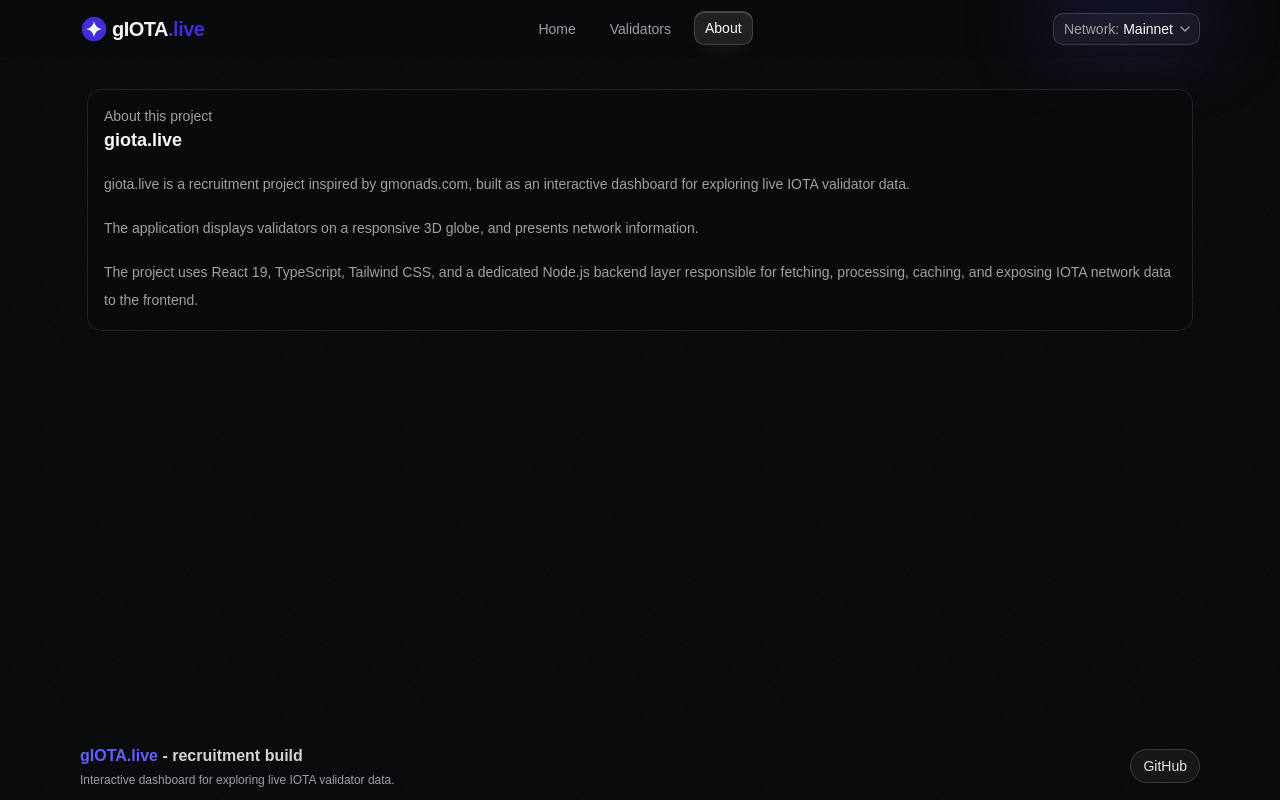
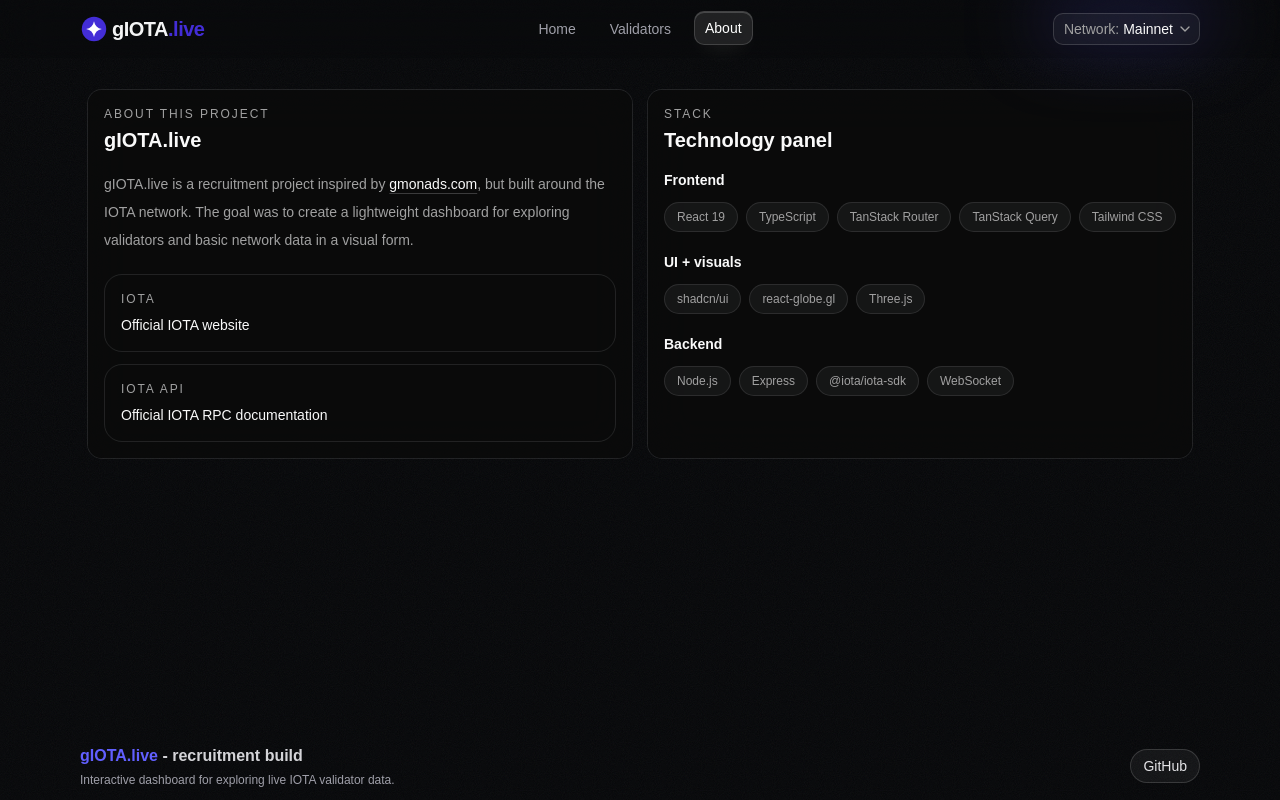
Before and after one commit to HIYJOKOU/iotlas, a React (Vite) app in the folder client/: page /about in a window 1280 px wide. Built offline with nearby package versions, Linux system fonts and the light colour scheme.

Commit message:
feat(client): pimped about page

```diff
--- a/client/src/routes/about.tsx
+++ b/client/src/routes/about.tsx
@@ -5,34 +5,106 @@
   component: RouteComponent,
 })
 
+const stackGroups = [
+  {
+    title: 'Frontend',
+    items: ['React 19', 'TypeScript', 'TanStack Router', 'TanStack Query', 'Tailwind CSS'],
+  },
+  {
+    title: 'UI + visuals',
+    items: ['shadcn/ui', 'react-globe.gl', 'Three.js'],
+  },
+  {
+    title: 'Backend',
+    items: ['Node.js', 'Express', '@iota/iota-sdk', 'WebSocket'],
+  },
+] as const
+
 function RouteComponent() {
   return (
     <section className="mx-auto w-full max-w-6xl px-4 py-6 md:px-6 md:py-8">
-      <Card className="border-white/10 bg-background/60 backdrop-blur-xl">
-        <CardHeader className="-gap-1">
-          <CardDescription className="text-sm text-muted-foreground">
-            About this project
-          </CardDescription>
-          <CardTitle className="text-lg font-semibold">giota.live</CardTitle>
-        </CardHeader>
-        <CardContent className="space-y-4 text-sm leading-7 text-muted-foreground">
-          <p>
-            giota.live is a recruitment project inspired by gmonads.com, built as an interactive
-            dashboard for exploring live IOTA validator data.
-          </p>
+      <div className="grid gap-4 lg:grid-cols-2">
+        <Card className="border-white/10 bg-background/70 backdrop-blur-xl">
+          <CardHeader>
+            <CardDescription className="text-xs small-tracking-title">
+              About this project
+            </CardDescription>
+            <CardTitle className="text-xl font-semibold">gIOTA.live</CardTitle>
+          </CardHeader>
 
-          <p>
-            The application displays validators on a responsive 3D globe, and presents network
-            information.
-          </p>
+          <CardContent className="space-y-5">
+            <p className="text-sm leading-7 text-muted-foreground">
+              gIOTA.live is a recruitment project inspired by{' '}
+              <ExternalLink href="https://gmonads.com/">gmonads.com</ExternalLink>, but built around
+              the IOTA network. The goal was to create a lightweight dashboard for exploring
+              validators and basic network data in a visual form.
+            </p>
 
-          <p>
-            The project uses React 19, TypeScript, Tailwind CSS, and a dedicated Node.js backend
-            layer responsible for fetching, processing, caching, and exposing IOTA network data to
-            the frontend.
-          </p>
-        </CardContent>
-      </Card>
+            <div className="space-y-3">
+              <LinkRow label="IOTA" href="https://www.iota.org/" value="Official IOTA website" />
+              <LinkRow
+                label="IOTA API"
+                href="https://docs.iota.org/developer/references/iota-api"
+                value="Official IOTA RPC documentation"
+              />
+            </div>
+          </CardContent>
+        </Card>
+
+        <Card className="border-white/10 bg-background/70 backdrop-blur-xl">
+          <CardHeader>
+            <CardDescription className="text-xs small-tracking-title">Stack</CardDescription>
+            <CardTitle className="text-xl font-semibold">Technology panel</CardTitle>
+          </CardHeader>
+
+          <CardContent className="space-y-5">
+            {stackGroups.map((group) => (
+              <div key={group.title}>
+                <h3 className="text-sm font-semibold text-foreground">{group.title}</h3>
+                <div className="mt-3 flex flex-wrap gap-2">
+                  {group.items.map((item) => (
+                    <span
+                      key={item}
+                      className="rounded-full border border-white/10 bg-white/5 px-3 py-1.5 text-xs font-medium text-muted-foreground"
+                    >
+                      {item}
+                    </span>
+                  ))}
+                </div>
+              </div>
+            ))}
+          </CardContent>
+        </Card>
+      </div>
     </section>
   )
 }
+
+function LinkRow({ label, href, value }: { label: string; href: string; value: string }) {
+  return (
+    <div className="rounded-2xl border border-white/10 p-4">
+      <p className="text-xs small-tracking-title text-muted-foreground">{label}</p>
+      <a
+        href={href}
+        target="_blank"
+        rel="noreferrer"
+        className="mt-2 inline-flex text-sm font-medium text-foreground transition-colors hover:text-indigo-500"
+      >
+        {value}
+      </a>
+    </div>
+  )
+}
+
+function ExternalLink({ href, children }: { href: string; children: string }) {
+  return (
+    <a
+      href={href}
+      target="_blank"
+      rel="noreferrer"
+      className="font-medium text-foreground underline decoration-white/20 underline-offset-4 transition-colors hover:text-indigo-500"
+    >
+      {children}
+    </a>
+  )
+}
--- a/client/src/routes/validators.tsx
+++ b/client/src/routes/validators.tsx
@@ -1,6 +1,7 @@
 import { useState } from 'react'
 import { useValidators } from '@/hooks/use-validators'
 import { formatCompactMetric, formatDigestCompact } from '@/utils/formatters'
+import { getValidatorDisplayName, getValidatorInitials } from '@/utils/validators'
 import { Card, CardContent, CardHeader, CardTitle } from '@/components/ui/card'
 import { createFileRoute } from '@tanstack/react-router'
 
@@ -13,7 +14,7 @@
 
   const validatorRows = validators.map((validator) => ({
     id: validator.iotaAddress,
-    name: validator.name || 'Unknown validator',
+    name: getValidatorDisplayName(validator.name),
     address: validator.iotaAddress,
     imageUrl: validator.imageUrl,
     host: validator.host ?? '-',
@@ -43,7 +44,7 @@
 
           {!isLoading && !error && validatorRows.length > 0 ? (
             <div className="overflow-x-auto rounded-xl border border-white/10">
-              <table className="w-full min-w-[720px] text-left text-sm">
+              <table className="w-full min-w-180 text-left text-sm">
                 <thead className="bg-white/5 text-xs uppercase tracking-[0.18em] text-muted-foreground">
                   <tr>
                     <th className="px-4 py-3 font-medium">Validator</th>
@@ -125,14 +126,3 @@
     />
   )
 }
-
-function getValidatorInitials(name: string) {
-  const parts = name.trim().split(/\s+/).filter(Boolean)
-
-  if (parts.length === 0) return '?'
-
-  return parts
-    .slice(0, 2)
-    .map((part) => part[0]?.toUpperCase() ?? '')
-    .join('')
-}
--- a/client/src/utils/validators.ts
+++ b/client/src/utils/validators.ts
@@ -25,6 +25,23 @@
   }
 }
 
+export function getValidatorDisplayName(name: string | null | undefined) {
+  const trimmedName = name?.trim()
+
+  return trimmedName ? trimmedName : 'Unknown validator'
+}
+
+export function getValidatorInitials(name: string | null | undefined) {
+  const parts = getValidatorDisplayName(name).split(/\s+/).filter(Boolean)
+
+  if (parts.length === 0) return '?'
+
+  return parts
+    .slice(0, 2)
+    .map((part) => part[0]?.toUpperCase() ?? '')
+    .join('')
+}
+
 export function getValidatorStats(
   validators: Array<{
     country: string | null
```
Also changed, not shown: 1 other file (tests, documents, lock files or other folders).
